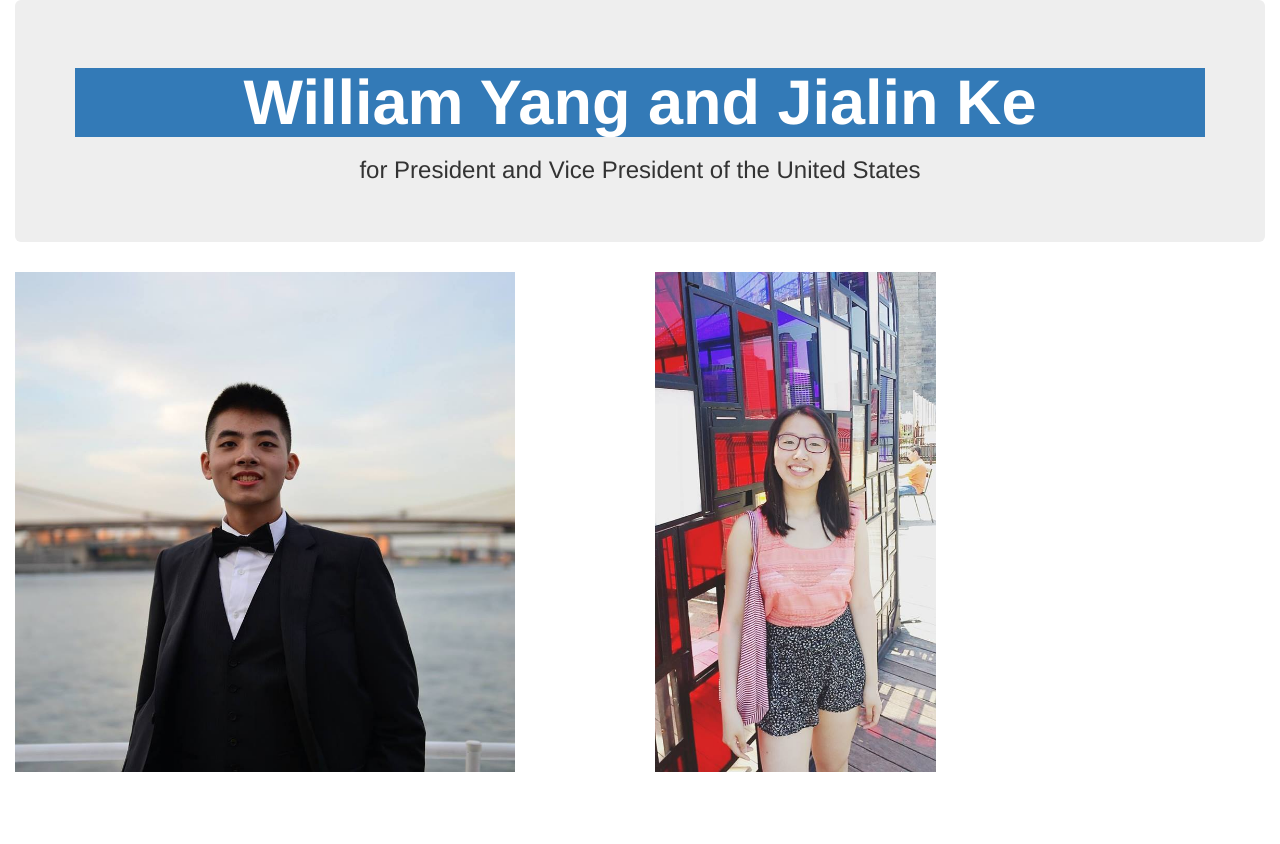
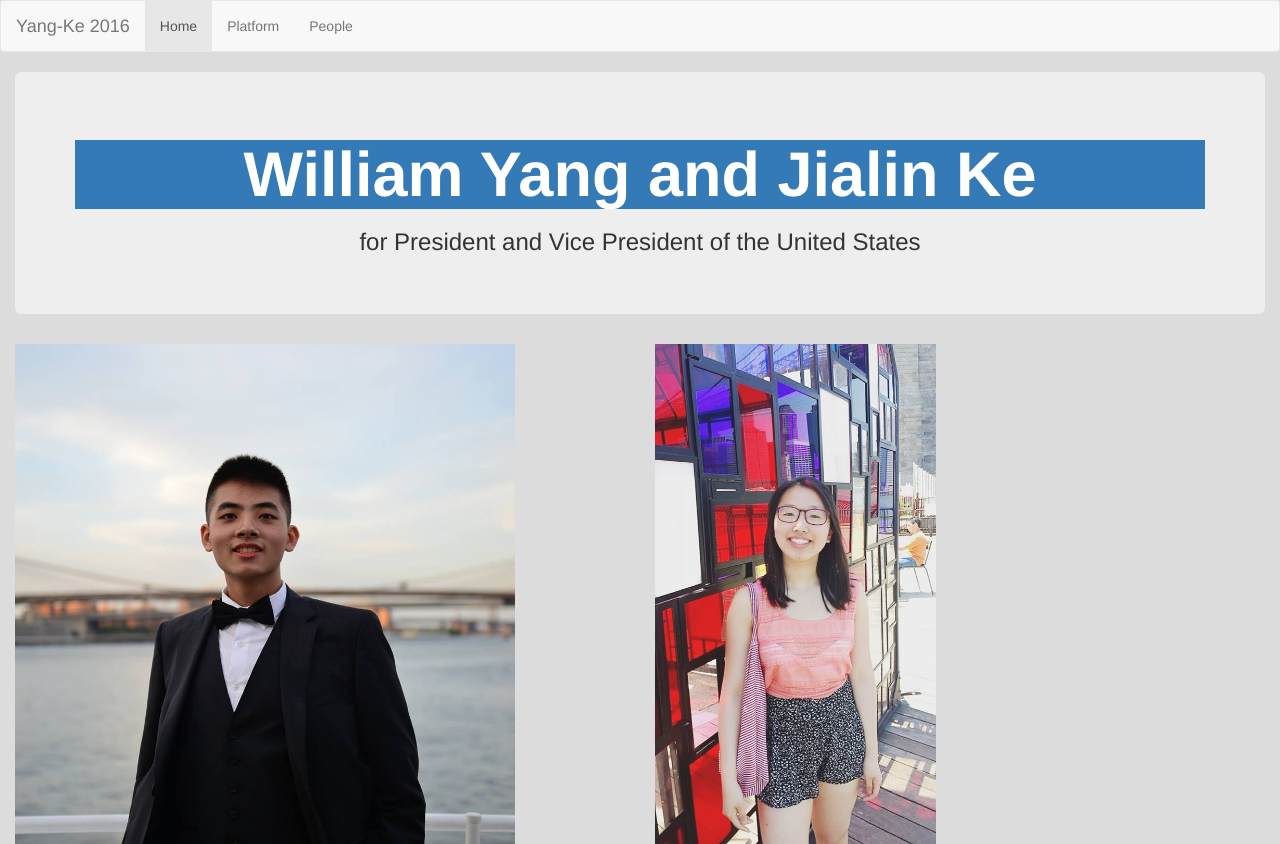
Before and after one commit to GuyWithTheGlasses/president, a Flask app: page / in a window 1280 px wide. Before the commit the page ends 772 px from the top, so only its background shows below. Run offline with Flask 2, Linux system fonts and the light colour scheme; some libraries are stand-ins or nearby versions.

Commit message:
Added multiple blank pages

```diff
--- a/app.py
+++ b/app.py
@@ -1,6 +1,18 @@
 from flask import Flask, render_template
 
 app = Flask(__name__)
+
+@app.route("/platform")
+def platform():
+    #page="<h1>Platform</h1>"
+    #return page
+    return render_template("platform.html")
+
+@app.route("/people")
+def people():
+    #page="<h1>People</h1>"
+    #return page
+    return render_template("people.html")
 
 @app.route("/home")
 @app.route("/")
--- a/templates/home.html
+++ b/templates/home.html
@@ -1,24 +1,14 @@
-<!DOCTYPE html>
-<html lang="en">
-  <head>
+{% extends "master.html" %}
 
-    <meta charset="utf-8">
-    <meta name="viewport" content="width=device-width, initial-scale=1">
-    <link rel="stylesheet" href="http://maxcdn.bootstrapcdn.com/bootstrap/3.3.5/css/bootstrap.min.css">
-    <script src="https://ajax.googleapis.com/ajax/libs/jquery/1.11.3/jquery.min.js"></script>
-    <script src="http://maxcdn.bootstrapcdn.com/bootstrap/3.3.5/js/bootstrap.min.js"></script>
+{% block title %}
+William & Jialin
+{% endblock %}
 
-    <style>
-      #head{color: white;}
-    </style>
-
-  </head>
-
-  <body>
+{% block body %}
 
     <div class="container-fluid">
       <div class="jumbotron">
-	<h1 class="text-center bg-primary" id="head"><b>William Yang and Jialin Ke</b></h1>
+	<h1 class="text-center bg-primary" id="heading"><b>William Yang and Jialin Ke</b></h1>
 	<h3 class="text-center">for President and Vice President of the United States</h3>
       </div>
     </div>
@@ -33,5 +23,4 @@
       </div>
     </div>
 
-  </body>
-</html>
+{% endblock %}
--- /dev/null
+++ b/templates/master.html
@@ -0,0 +1,34 @@
+<!DOCTYPE html>
+<html lang="en">
+  <head>
+    <meta charset="utf-8">
+    <meta name="viewport" content="width=device-width, initial-scale=1">
+    <link rel="stylesheet" href="http://maxcdn.bootstrapcdn.com/bootstrap/3.3.5/css/bootstrap.min.css">
+    <script src="https://ajax.googleapis.com/ajax/libs/jquery/1.11.3/jquery.min.js"></script>
+    <script src="http://maxcdn.bootstrapcdn.com/bootstrap/3.3.5/js/bootstrap.min.js"></script>
+    <title>{% block title %}{% endblock %}</title>
+    <style>
+      html,head,body{background-color: rgb(220,220,220);}
+      #heading{color: white;}
+      {% block style %}{% endblock %}
+    </style>
+  </head>
+  <body>
+    <nav class="navbar navbar-default">
+      <div class="container-fluid">
+	<div class="navbar-header">
+	  <a class="navbar-brand" href="#">Yang-Ke 2016</a>
+	</div>
+	<div>
+	  <ul class="nav navbar-nav">
+            <li class="active"><a href="/home">Home</a></li>
+            <li><a href="/platform">Platform</a></li>
+            <li><a href="/people">People</a></li>
+	  </ul>
+	</div>
+      </div>
+    </nav>
+    {% block body %}
+    {% endblock %}
+  </body>
+</html>
```
Also changed, not shown: templates/people.html (added, +13 -0 lines), templates/platform.html (added, +13 -0 lines), 1 other file.
